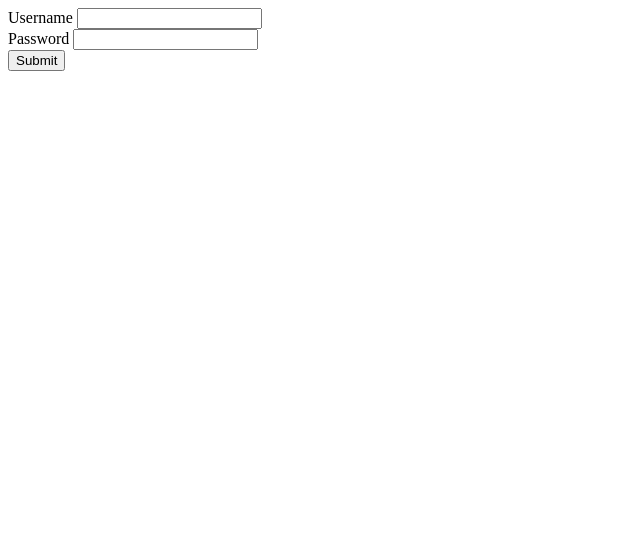
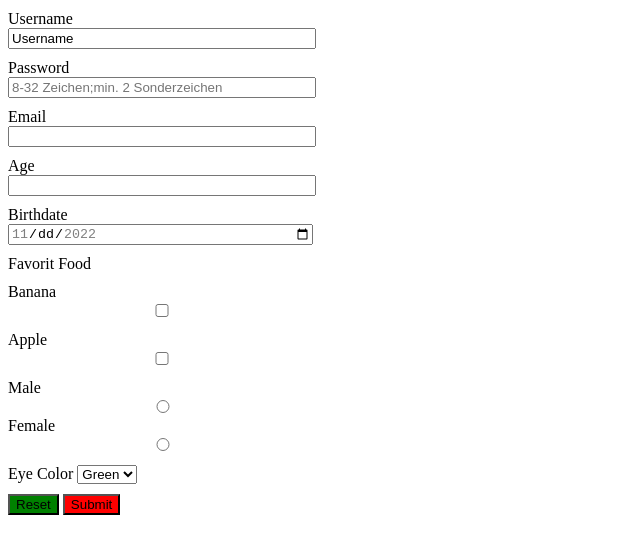
Before and after one commit to Hellkill/JavaSccript-HTML, a plain HTML site: page index.html in a window 1280 px wide. Shown: the whole page, without its empty margins (0-640 px from the left). Drawn offline with Linux system fonts and the light colour scheme.

Commit message:
added a few examples for htmlforms and javascript!

```diff
--- a/index.html
+++ b/index.html
@@ -4,23 +4,88 @@
     <meta charset="UTF-8">
     <meta http-equiv="X-UA-Compatible" content="IE=edge">
     <meta name="viewport" content="width=device-width, initial-scale=1.0">
-    <title>Document</title>
+    <title>Form</title>
+    <style>
+     div {
+       margin-top: 10px;
+
+     }
+     form {
+
+        width: 300px;
+     }
+     input {
+        width: 100%;
+     }
+
+    </style>
 </head>
 <body>
     <form action="results.html" method="GET">
         <div>
-            <label>Username
+            <label for="username">Username
             </label>
-            <input name="username" id="username">
+            <input name="username"
+            id="username"
+            value="Username">
         </div>
         <div>
-        <label>Password</label>
+        <label for="password">Password</label>
 
-         <input name="password" id="password">
+         <input type="password"
+         name="password"
+         id="password"
+         placeholder="8-32 Zeichen;min. 2 Sonderzeichen"
+         required>
 
         </div>
-        <button type="submit">Submit</button>
+        <div>
+          <label for="email">Email</label>
+          <input type="email" name="email" id="email">
+        </div>
+        <div>
+         <label for="age">Age</label>
+         <input type="number" name="age" id="age"
+         min="10"
+         max="200"
+         step="1">
 
+        </div>
+        <div>
+            <label for="date">Birthdate</label>
+            <input type="date" name="date" id="date" min="2022-11-11" max="2022-11-15">
+        </div>
+         <div>
+        Favorit Food
+           <div>
+            <label for="banana">Banana</label>
+            <input type="checkbox" name="banana" id="banana">
+           </div>
+         </div>
+         <div>
+            <label for="apple">Apple</label>
+            <input type="checkbox" name="apple" id="apple">
+           </div>
+         </div>
+         <div>
+            <label for="male">Male</label>
+            <input type="radio" name="gender" id="male" value="Male">
+            <lable for="female">Female</lable>
+            <input type="radio" name="gender" id="female " value="Female">
+         </div>
+         <div>
+          <label for="eyeColor">Eye Color</label>
+          <select name="eyeColor" id="eyeColor" >
+            <option value="green">Green</option>
+            <option label="Red" value="red"></option>
+
+          </select>
+         </div>
+         <input type="hidden" name="hidden" value="101">
+        <div>
+        <button type="reset" style="background-color: green;"> Reset</button>
+        <button type="submit" style="background-color: red;">Submit</button>
+        </div>
 
     </form>
 </body>
--- /dev/null
+++ b/index.js
@@ -0,0 +1 @@
+console.log("Hallo Tobias")
```
Also changed, not shown: Javascript/index.html (added, +15 -0 lines), Javascript/index.js (added, +7 -0 lines), auto-formular.html (added, +66 -0 lines), BMW.jpg (added), SUV.jpg (added), sportwagen.jpg (added), 1 other file.
